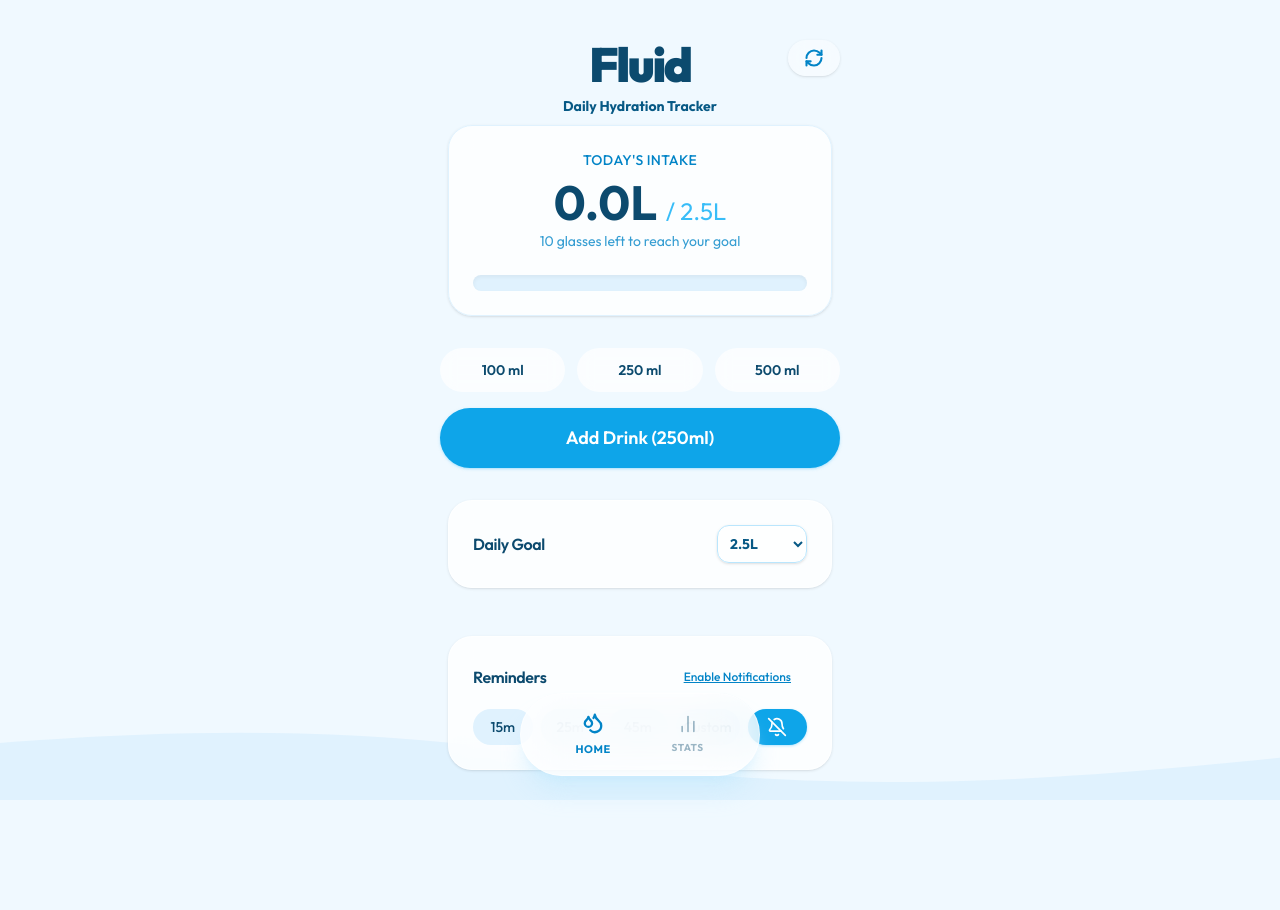
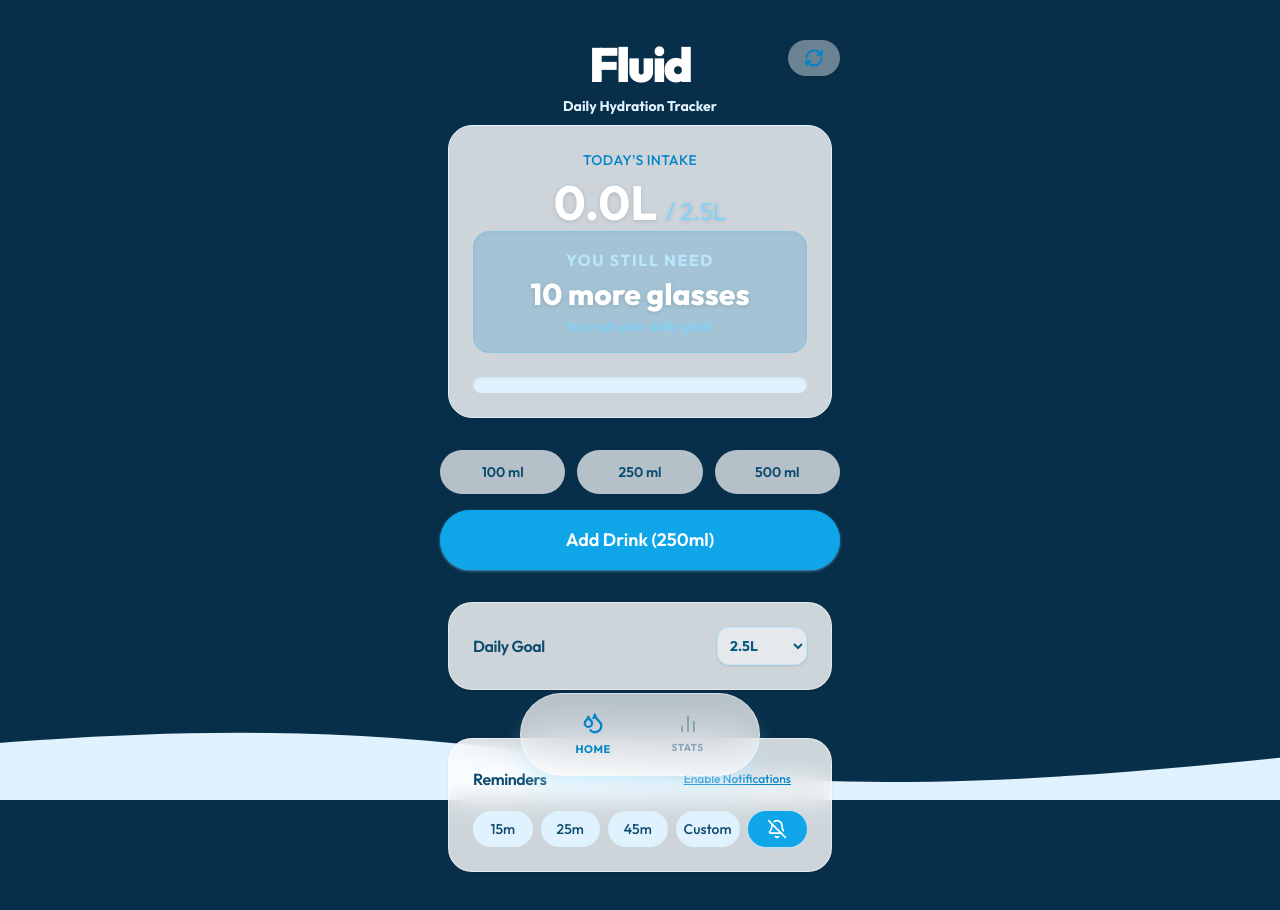
Before and after one commit to AntonJula/fluid-app, a Next.js app: page / in a window 1280 px wide. Shown: the top 910 px of the page. Built offline with nearby package versions, Linux system fonts and the light colour scheme.

Commit message:
varianta 10

```diff
--- a/src/app/globals.css
+++ b/src/app/globals.css
@@ -18,15 +18,8 @@
 }
 
 :root {
-  --background: #f0f9ff; /* water-50 */
-  --foreground: #0c4a6e; /* water-900 */
-}
-
-@media (prefers-color-scheme: dark) {
-  :root {
-    --background: #082f49; /* slate/water dark */
-    --foreground: #f0f9ff;
-  }
+  --background: #082f49; /* slate/water dark */
+  --foreground: #f0f9ff;
 }
 
 body {
--- a/src/app/page.tsx
+++ b/src/app/page.tsx
@@ -40,7 +40,7 @@ export default function Home() {
           </div>
           <h1
             className={`text-5xl font-black tracking-tighter inline-block pb-1 transition-colors duration-700 ${
-              progressAttr > 0.82 ? "text-water-900" : "text-water-900 dark:text-white"
+              progressAttr > 0.82 ? "text-water-900" : "text-white"
             }`}
           >
             Fluid
@@ -48,7 +48,7 @@ export default function Home() {
           <br/>
           <p
             className={`text-sm font-bold mt-1 inline-block transition-colors duration-700 ${
-              progressAttr > 0.82 ? "text-water-800" : "text-water-800 dark:text-water-100"
+              progressAttr > 0.82 ? "text-water-800" : "text-water-100"
             }`}
           >
             Daily Hydration Tracker
--- a/src/app/stats/page.tsx
+++ b/src/app/stats/page.tsx
@@ -29,11 +29,11 @@ export default function StatsPage() {
   return (
     <main className="flex-1 flex flex-col items-center p-6 w-full max-w-md mx-auto min-h-[100dvh]">
       <header className="w-full text-center mt-6 mb-8">
-        <h1 className="text-3xl font-bold text-water-900 dark:text-white tracking-tight">Your Stats</h1>
-        <p className="text-water-600/80 dark:text-water-200/80 text-sm font-medium mt-1 mb-4">Consistency is key</p>
-        <div className="inline-flex items-center gap-2 px-4 py-2 bg-water-100 dark:bg-water-800/50 rounded-full text-water-800 dark:text-water-100 font-semibold text-sm shadow-sm ring-1 ring-water-200/50">
+        <h1 className="text-3xl font-bold text-white tracking-tight">Your Stats</h1>
+        <p className="text-water-200/80 text-sm font-medium mt-1 mb-4">Consistency is key</p>
+        <div className="inline-flex items-center gap-2 px-4 py-2 bg-water-800/50 rounded-full text-water-100 font-semibold text-sm shadow-sm ring-1 ring-water-200/50">
           <span>Today's Goal:</span>
-          <span className="text-water-600 dark:text-water-300 font-bold">{goal} ml</span>
+          <span className="text-water-300 font-bold">{goal} ml</span>
         </div>
       </header>
 
--- a/src/components/ProgressCard.tsx
+++ b/src/components/ProgressCard.tsx
@@ -13,12 +13,22 @@ export function ProgressCard({ intake, goal }: ProgressCardProps) {
   return (
     <Card className="flex flex-col items-center justify-center text-center w-full max-w-sm mx-auto">
       <h2 className="text-water-600 font-medium tracking-wide uppercase text-sm mb-2">Today's Intake</h2>
-      <div className="text-5xl font-bold text-water-900 mb-1">
-        {(intake / 1000).toFixed(1)}L <span className="text-2xl text-water-400 font-normal">/ {(goal / 1000).toFixed(1)}L</span>
+      <div className="text-5xl font-bold text-white mb-1 drop-shadow-sm">
+        {(intake / 1000).toFixed(1)}L <span className="text-2xl text-water-300 font-normal">/ {(goal / 1000).toFixed(1)}L</span>
       </div>
-      <p className="text-sm text-water-600/80 mb-6">
-        {remainingGlasses > 0 ? `${remainingGlasses} glasses left to reach your goal` : "Daily goal reached! Great job 💧"}
-      </p>
+      <div className="mb-6 w-full p-4 rounded-2xl bg-water-600/20 shadow-inner border border-water-400/20">
+        <p className="text-md font-bold text-water-200 mb-1 uppercase tracking-widest">
+          {remainingGlasses > 0 ? "You still need" : "Amazing!"}
+        </p>
+        <p className="text-2xl sm:text-3xl font-extrabold text-white drop-shadow-sm my-1">
+          {remainingGlasses > 0 ? `${remainingGlasses} more glasses` : "Daily goal reached! 💧"}
+        </p>
+        {remainingGlasses > 0 && (
+          <p className="text-sm font-medium text-water-300 mt-1">
+            to crush your daily goal!
+          </p>
+        )}
+      </div>
 
       {/* Linear Progress Bar */}
       <div className="w-full h-4 bg-water-100 rounded-full overflow-hidden shadow-inner">
```
